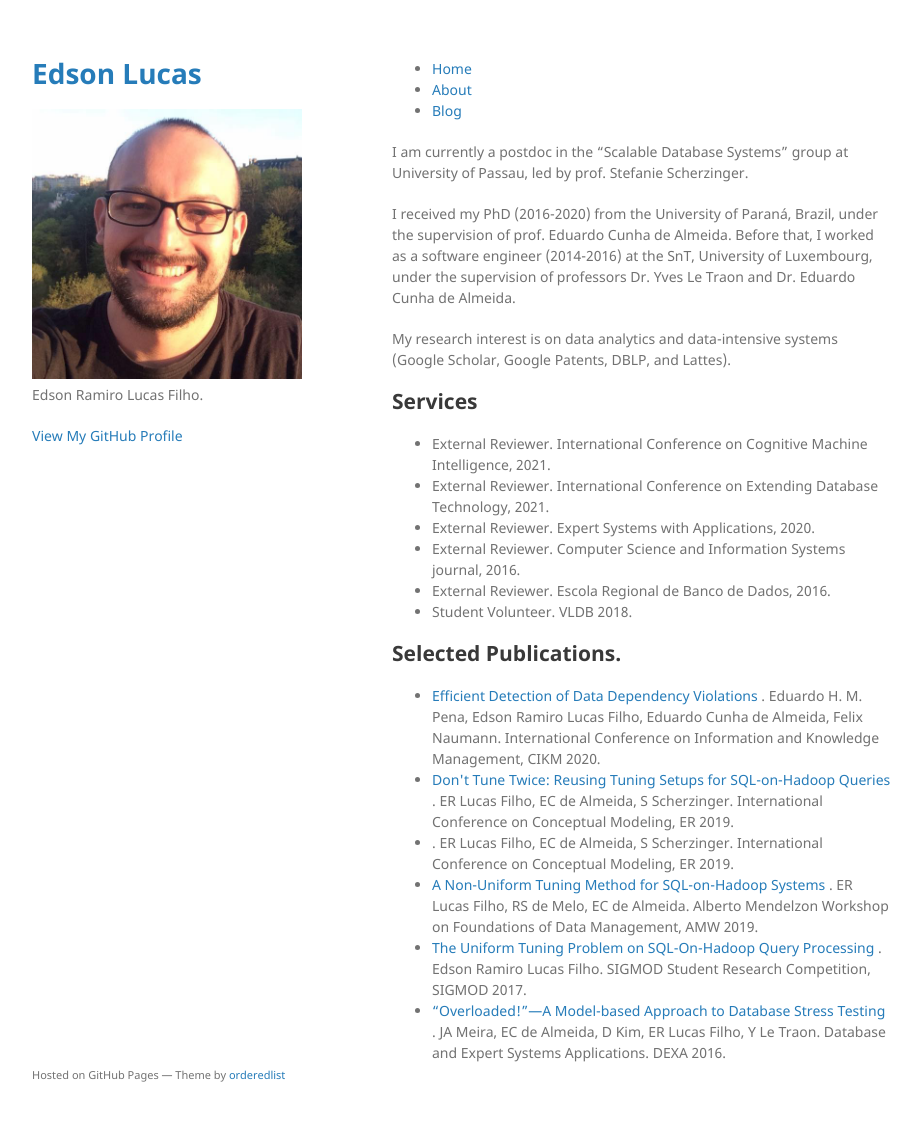
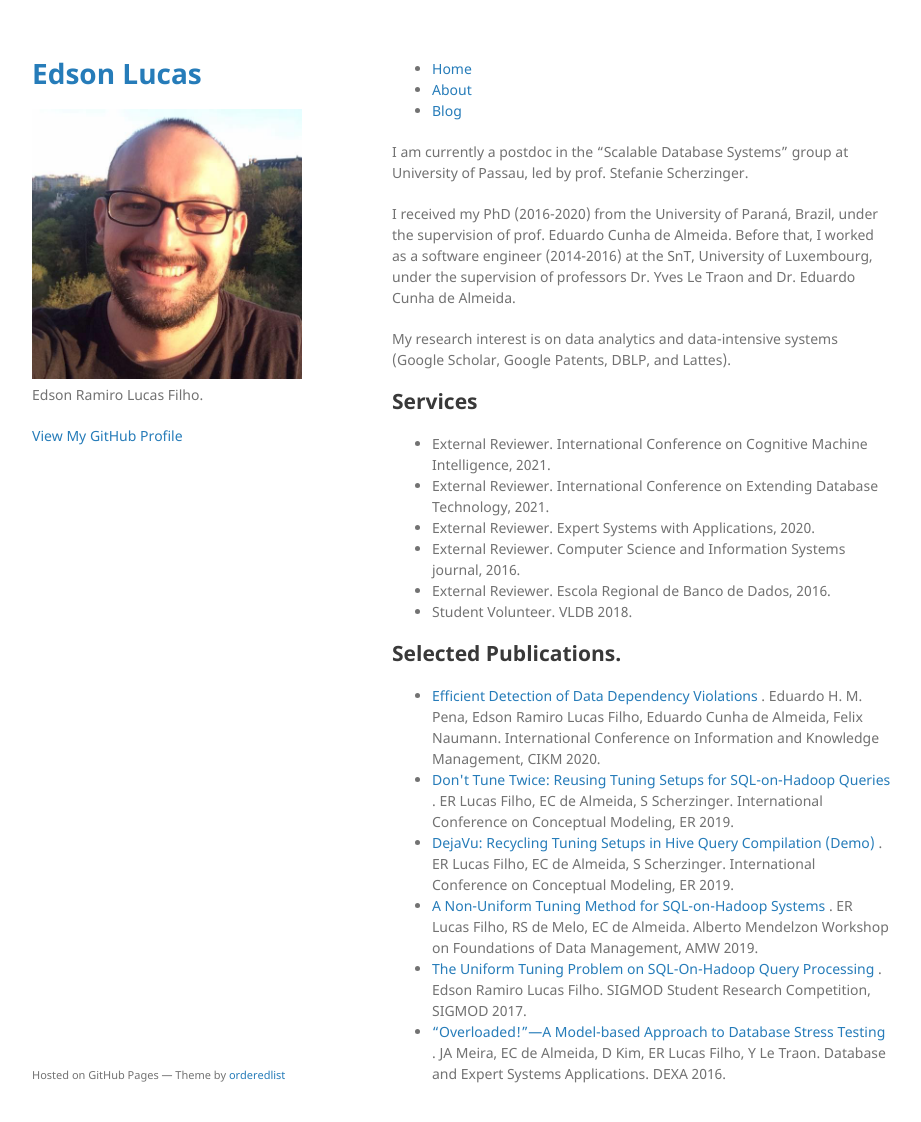
Before and after one commit to edsonrl/edsonrl.github.io, a Jekyll site: the page built from index.md, in a window 1280 px wide and 1154 px high. Shown: the top 1122 px of the window, without its empty margins (178-1099 px from the left). Built offline with Jekyll 4.4.1, drawn with Linux system fonts in a browser that asks for light colours.

Commit message:
fix publication name

```diff
--- a/_data/publications.yml
+++ b/_data/publications.yml
@@ -7,7 +7,7 @@
   authors: ER Lucas Filho, EC de Almeida, S Scherzinger
   venue: International Conference on Conceptual Modeling, ER 2019
   link: "https://doi.org/10.1007/978-3-030-33223-5_9"
-- DejaVu: Recycling Tuning Setups in Hive Query Compilation (Demo)
+- name: "DejaVu: Recycling Tuning Setups in Hive Query Compilation (Demo)"
   authors: ER Lucas Filho, EC de Almeida, S Scherzinger
   venue: International Conference on Conceptual Modeling, ER 2019
   link: "http://ceur-ws.org/Vol-2469/ERDemo03.pdf"
```
